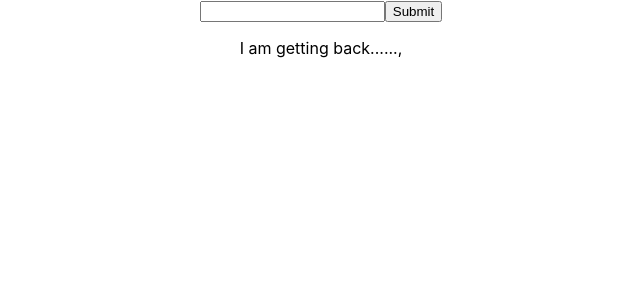
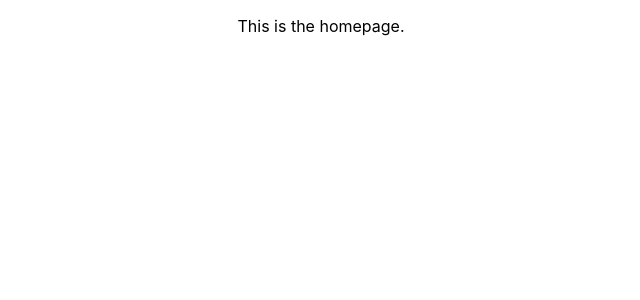
Before and after one commit to JinaZhu/sustainable-fashion, a React (Create React App) app: page /#/ in a window 1280 px wide. Shown: the top 300 px of the page, without its empty margins (319-959 px from the left). Built offline with nearby package versions, Linux system fonts and the light colour scheme.

Commit message:
change homepage

```diff
--- a/src/Homepage/index.js
+++ b/src/Homepage/index.js
@@ -31,16 +31,7 @@ const Homepage = () => {
   }
   return (
     <div className="App">
-      <form>
-        <input
-          onChange={(e) => {
-            setMessage(e.target.value);
-          }}
-          type="text"
-        ></input>
-        <button onClick={sendRequest}>Submit</button>
-      </form>
-      <p>I am getting back......, {backendData}</p>
+      <p>This is the homepage. </p>
     </div>
   );
 };
```
